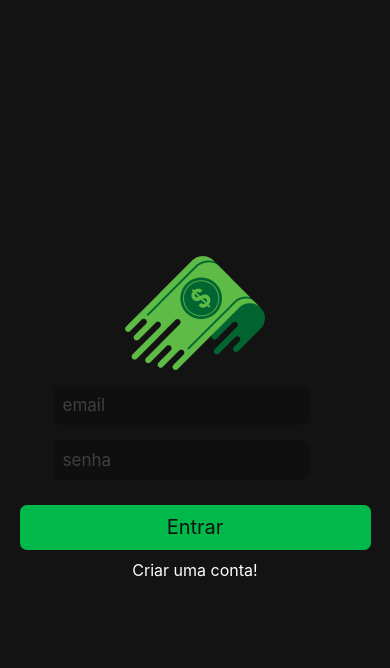
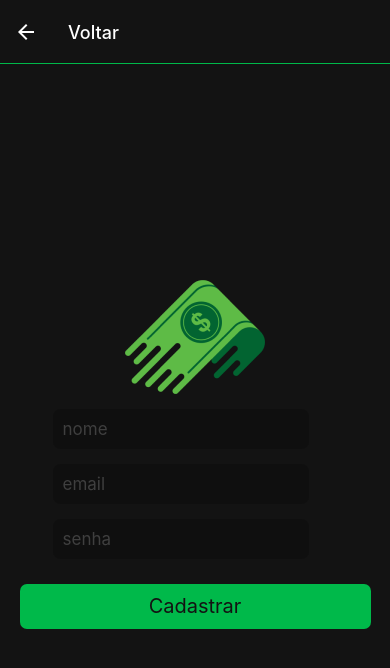
Before and after one commit to Tomestre/AppFinancas, a React Native app: screen /SignUp in a window 390 px wide. Shown: the top 668 px of the page. Built offline with nearby package versions, Linux system fonts and the light colour scheme.

Commit message:
Navigation e Styled da pag SingUp

```diff
--- a/src/pages/Signin/index.js
+++ b/src/pages/Signin/index.js
@@ -1,6 +1,8 @@
 
+import { useNavigation } from "@react-navigation/native";
 import React, {useState} from "react";
-import { View, Text } from "react-native";
+import { Platform } from "react-native";
+import SignUp from "../Signup";
 import {Background, Container, Logo, AreaInput, Input, SubmitButton, SubmitText, Link, LinkText} from './styled'
 
 
@@ -8,10 +10,12 @@ export default function SignIn(){
 
     const [email, setEmail] = useState('');
     const [password, setPassword] = useState('');
+    const navigation = useNavigation();
 
     return (
       <Background>
-        <Container>
+        <Container
+            behavior={Platform.OS === 'ios' ? 'padding' : ''}>
                 <Logo source={require('../../assets/Logo.png')}/>
 
                 <AreaInput>
@@ -38,7 +42,7 @@ export default function SignIn(){
                     <SubmitText>Entrar</SubmitText>
                 </SubmitButton>
 
-            <Link>
+                <Link onPress={() => navigation.navigate(SignUp)}>
                 <LinkText>Criar uma conta!</LinkText>
                 </Link>
 
--- /dev/null
+++ b/src/pages/Signup/index.js
@@ -0,0 +1,60 @@
+
+import React, {useState} from "react";
+import { Platform } from "react-native";
+import {Background, Container, Logo, AreaInput, Input, SubmitButton, SubmitText} from './styled'
+
+
+export default function SignUp(){
+
+    const [email, setEmail] = useState('');
+    const [password, setPassword] = useState('');
+    const [nome, setNome] = useState('');
+
+    return (
+      <Background>
+        <Container
+        behavior={Platform.OS === 'ios' ? 'padding' : ''}>
+            <Logo source={require('../../assets/Logo.png')}/>
+
+            <AreaInput>
+                <Input
+                placeholder='nome'
+                autoCorrect={false}
+                autoCapitalize="none"
+                value={nome}
+                onChangeText={(text)=> setNome(text)}/>
+
+            </AreaInput>
+
+            <AreaInput>
+                <Input
+                placeholder='email'
+                autoCorrect={false}
+                autoCapitalize="none"
+                value={email}
+                onChangeText={(text)=> setEmail(text)}/>
+
+            </AreaInput>
+
+            <AreaInput>
+                <Input
+                placeholder='senha'
+                autoCorrect={false}
+                autoCapitalize="none"
+                value={password}
+                onChangeText={(text)=> setPassword(text)}/>
+
+            </AreaInput>
+
+
+            <SubmitButton>
+                <SubmitText>Cadastrar</SubmitText>
+            </SubmitButton>
+
+
+
+
+        </Container>
+      </Background>
+    )
+}
--- /dev/null
+++ b/src/pages/Signup/styled.js
@@ -0,0 +1,49 @@
+import styled from "styled-components/native";
+
+export const Background  = styled.View`
+flex:1;
+background-color: #131313`;
+export const Container = styled.KeyboardAvoidingView`
+flex:1;
+align-items: center;
+justify-content: center`;
+export const Logo = styled.Image`
+margin-bottom: 15px;
+`;
+export const AreaInput = styled.View`
+flex-direction: row;
+`;
+export const Input = styled.TextInput.attrs({
+    placeholderTextColor: 'rgba(255,255,255,0.20)'
+})`
+background: rgba(0,0,0,0.20);
+width: 90%;
+font-size: 17px;
+color: #FFF;
+margin-bottom: 15px;
+padding: 10px;
+border-radius: 7px`;
+
+export const SubmitButton = styled.TouchableOpacity`
+    align-items: center;
+    justify-content: center;
+    background-color: #00b94a;
+    width: 90%;
+    height : 45px;
+    border-radius: 7px;
+    margin-top: 10px;
+`;
+
+export const SubmitText = styled.Text`
+font-size: 20px;
+color: #131313;
+`;
+
+export const Link = styled.TouchableOpacity`
+margin-top: 10px;
+margin-bottom: 9px`;
+
+export const LinkText = styled.Text`
+color: #FFF;
+font-size: 16px
+`;
--- a/src/routes/auth.routes.js
+++ b/src/routes/auth.routes.js
@@ -2,6 +2,7 @@ import React from "react";
 import { createNativeStackNavigator } from "@react-navigation/native-stack";
 
 import SignIn from "../pages/Signin";
+import SignUp from "../pages/Signup";
 
 const AuthStack = createNativeStackNavigator()
 
@@ -12,7 +13,26 @@ function AuthRoutes(){
             name="SignIn"
             component={SignIn}
             options={{headerShown: false}}/>
+
+        <AuthStack.Screen
+            name="SignUp"
+            component={SignUp}
+            options={{
+                headerStyle:{
+                    backgroundColor: '#131313',
+                    borderBorromWidth: 1,
+                    borderBottomColor: '#00b94a'
+                },
+                headerTintColor:'#FFF',
+                headerBackTitleVisible:false,
+                headerTitle: 'Voltar'
+            }}
+            />
         </AuthStack.Navigator>
+
+
+
+
     )
 }
 
```
Lines whose indentation alone changed are shown as unchanged.
